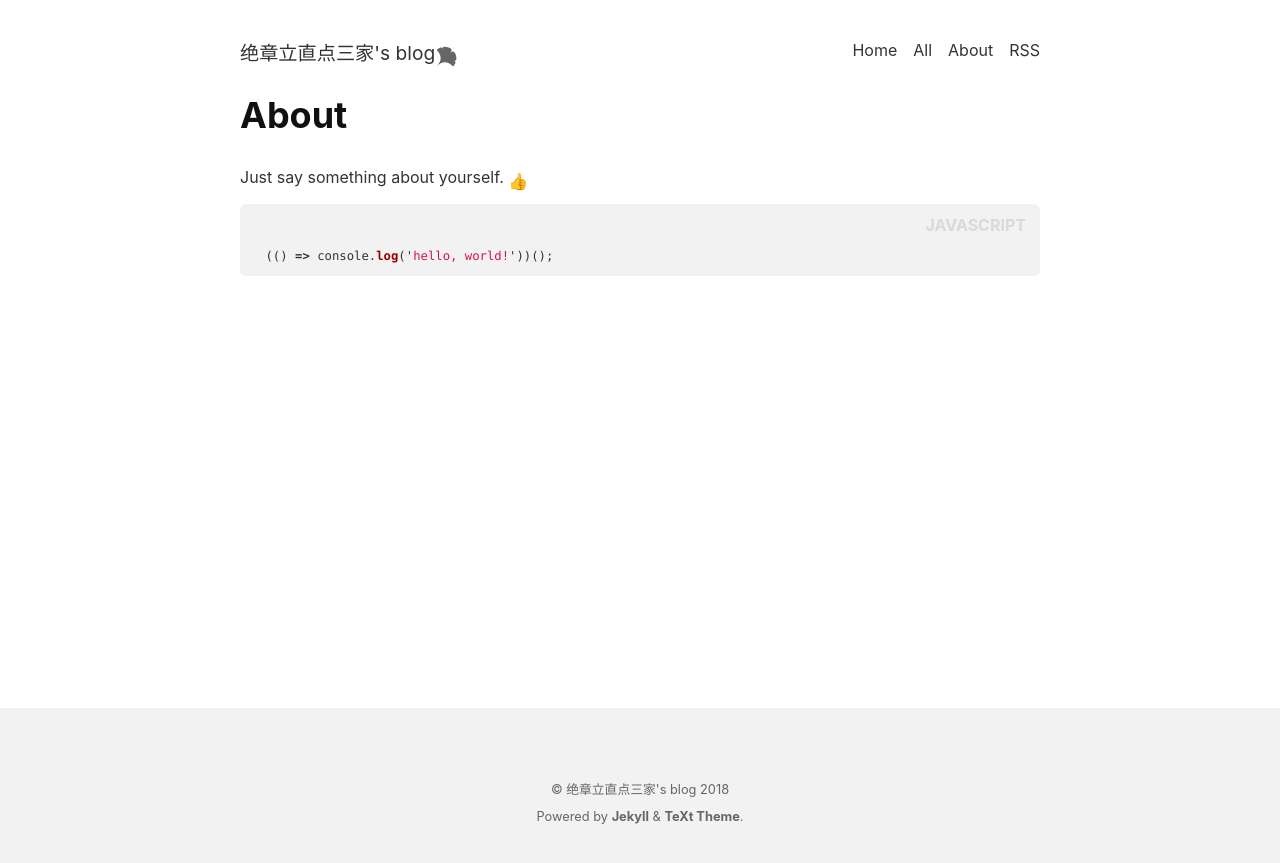
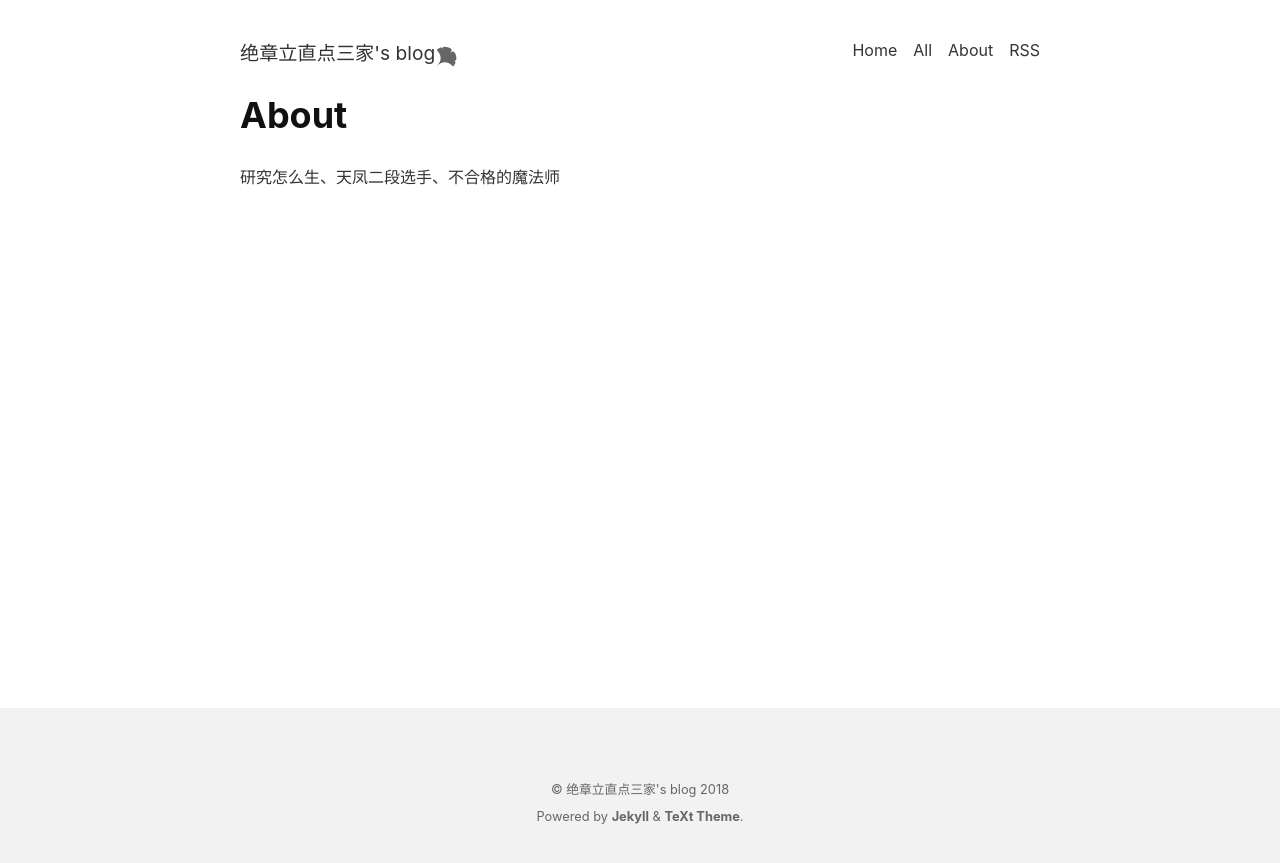
Before and after one commit to Holy-Shine/Holy-Shine.github.io, a Jekyll site: the page built from about.md, in a window 1280 px wide. Shown: the top 863 px of the page. Built offline with Jekyll 4.4.1, drawn with Linux system fonts in a browser that asks for light colours; nearby versions of some CDN libraries; emoji names are drawn with the system emoji font.

Commit message:
update msg

```diff
--- a/about.md
+++ b/about.md
@@ -8,8 +8,4 @@ titles:
 key: page-about
 ---
 
-Just say something about yourself. :+1:
-
-{% highlight javascript %}
-  (() => console.log('hello, world!'))();
-{% endhighlight %}
+研究怎么生、天凤二段选手、不合格的魔法师
```
